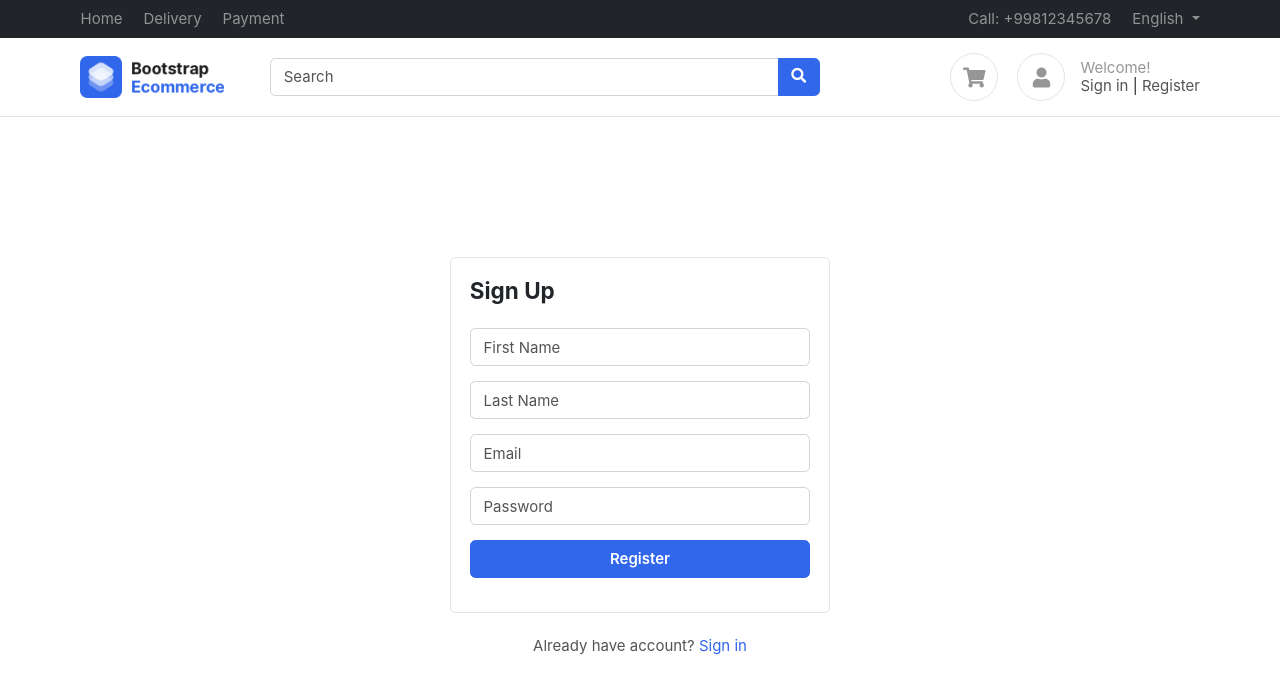
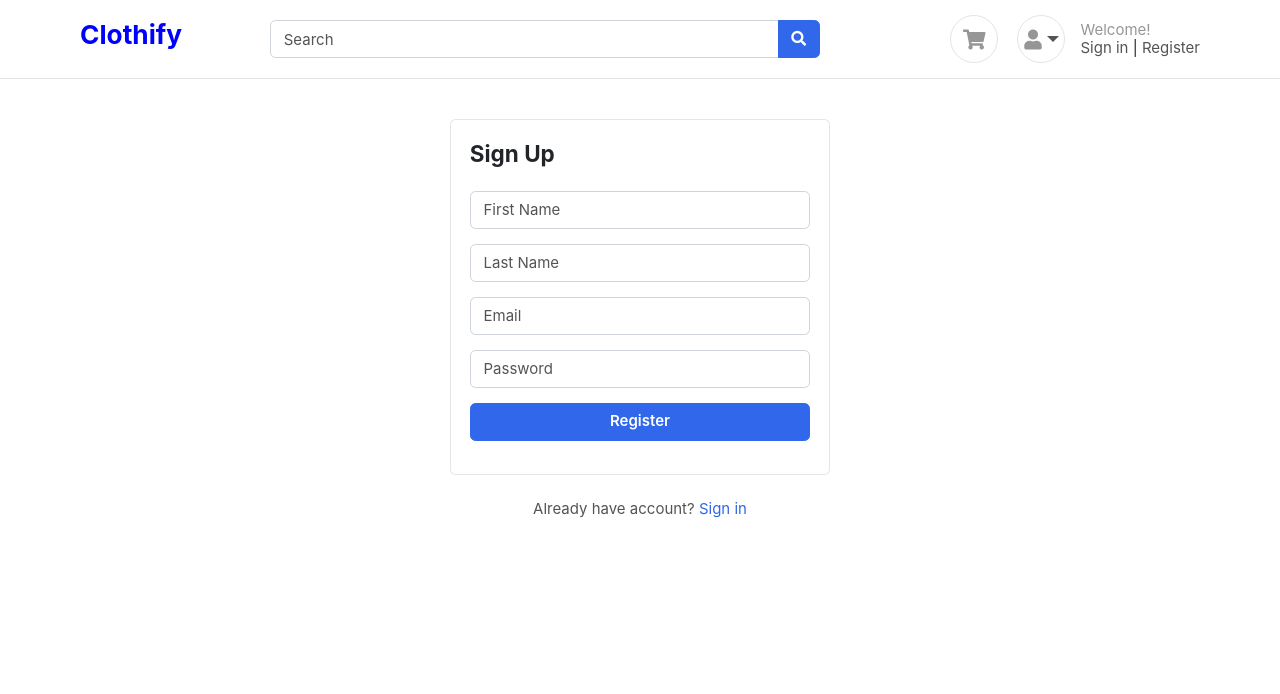
Before and after one commit to Sameer1295/Clothify-Ecommerce-Django, a Django app: page /accounts/register/ in a window 1280 px wide. Shown: the top 694 px of the page. Run offline with Django 4.2, Linux system fonts and the light colour scheme; some libraries are stand-ins or nearby versions; some web fonts are replaced.

Commit message:
Navbar changes

```diff
--- a/templates/accounts/login.html
+++ b/templates/accounts/login.html
@@ -2,7 +2,7 @@
 
 <section class="section-conten padding-y" style="min-height: 84vh">
   <!-- ============================ COMPONENT LOGIN   ================================= -->
-  <div class="card mx-auto" style="max-width: 380px; margin-top: 100px">
+  <div class="card mx-auto" style="max-width: 380px">
     <div class="card-body">
       <h4 class="card-title mb-4">Sign in</h4>
       <form method="POST">
--- a/templates/accounts/register.html
+++ b/templates/accounts/register.html
@@ -2,7 +2,7 @@
 
 <section class="section-conten padding-y" style="min-height: 84vh">
   <!-- ============================ COMPONENT LOGIN   ================================= -->
-  <div class="card mx-auto" style="max-width: 380px; margin-top: 100px">
+  <div class="card mx-auto" style="max-width: 380px">
     <div class="card-body">
       <h4 class="card-title mb-4">Sign Up</h4>
       <form method="POST">
--- a/templates/base/base.html
+++ b/templates/base/base.html
@@ -7,7 +7,7 @@
       content="width=device-width, initial-scale=1, shrink-to-fit=no"
     />
 
-    <title>Website title - bootstrap html template</title>
+    <title>Clothify</title>
 
     <link rel="shortcut icon" type="image/x-icon" href="images/favicon.ico" />
 
@@ -47,32 +47,23 @@
   </head>
   <body>
     <header class="section-header">
+      {% comment %}
       <nav class="navbar navbar-dark navbar-expand p-0 bg-dark">
         <div class="container">
           <ul class="navbar-nav d-none d-md-flex mr-auto">
-            <li class="nav-item"><a class="nav-link" href="#">Home</a></li>
-            <li class="nav-item"><a class="nav-link" href="#">Delivery</a></li>
-            <li class="nav-item"><a class="nav-link" href="#">Payment</a></li>
+            <li class="nav-item">
+              <a class="nav-link" href="{% url 'index' %}">Home</a>
+            </li>
+            <li class="nav-item">
+              <a class="nav-link" href="{% url 'index' %}">Delivery</a>
+            </li>
+            <li class="nav-item">
+              <a class="nav-link" href="{% url 'index' %}">Payment</a>
+            </li>
           </ul>
           <ul class="navbar-nav">
             <li class="nav-item">
-              <a href="#" class="nav-link"> Call: +99812345678 </a>
-            </li>
-            <li class="nav-item dropdown">
-              <a
-                href="#"
-                class="nav-link dropdown-toggle"
-                data-toggle="dropdown"
-              >
-                English
-              </a>
-              <ul
-                class="dropdown-menu dropdown-menu-right"
-                style="max-width: 100px"
-              >
-                <li><a class="dropdown-item" href="#">Arabic</a></li>
-                <li><a class="dropdown-item" href="#">Russian </a></li>
-              </ul>
+              <a href="#" class="nav-link"> Call: +99912345678 </a>
             </li>
           </ul>
           <!-- list-inline //  -->
@@ -80,6 +71,7 @@
         <!-- navbar-collapse .// -->
         <!-- container //  -->
       </nav>
+      {% endcomment %}
       <!-- header-top-light.// -->
 
       <section class="header-main border-bottom">
@@ -87,7 +79,9 @@
           <div class="row align-items-center">
             <div class="col-lg-2 col-4">
               <div class="brand-wrap">
-                <img class="logo" src="images/logo.png" />
+                <a href="{% url 'index' %}">
+                  <h3 style="color: blue">Clothify</h3>
+                </a>
               </div>
               <!-- brand-wrap.// -->
             </div>
@@ -122,14 +116,24 @@
                   >
                 </div>
                 <div class="widget-header icontext">
-                  <a href="#" class="icon icon-sm rounded-circle border"
+                  <a
+                    href="#"
+                    class="dropdown-toggle icon icon-sm rounded-circle border"
+                    data-toggle="dropdown"
                     ><i class="fa fa-user"></i
                   ></a>
+                  <ul
+                    class="dropdown-menu dropdown-menu-right"
+                    style="max-width: 100px"
+                  >
+                    <li><a class="dropdown-item" href="#">Profile</a></li>
+                    <li><a class="dropdown-item" href="#">Logout </a></li>
+                  </ul>
                   <div class="text">
                     <span class="text-muted">Welcome!</span>
                     <div>
-                      <a href="#">Sign in</a> |
-                      <a href="#"> Register</a>
+                      <a href="{% url 'login' %}">Sign in</a> |
+                      <a href="{% url 'register' %}"> Register</a>
                     </div>
                   </div>
                 </div>
--- a/templates/home/index.html
+++ b/templates/home/index.html
@@ -1,6 +1,6 @@
 {% extends "base/base.html"%} {% block start %}
 
-<div class="container mt-5 pt-5">
+<div class="container mt-2 pt-1">
   <div class="row">
     {% for product in products %}
     <div class="col-md-3">
```
